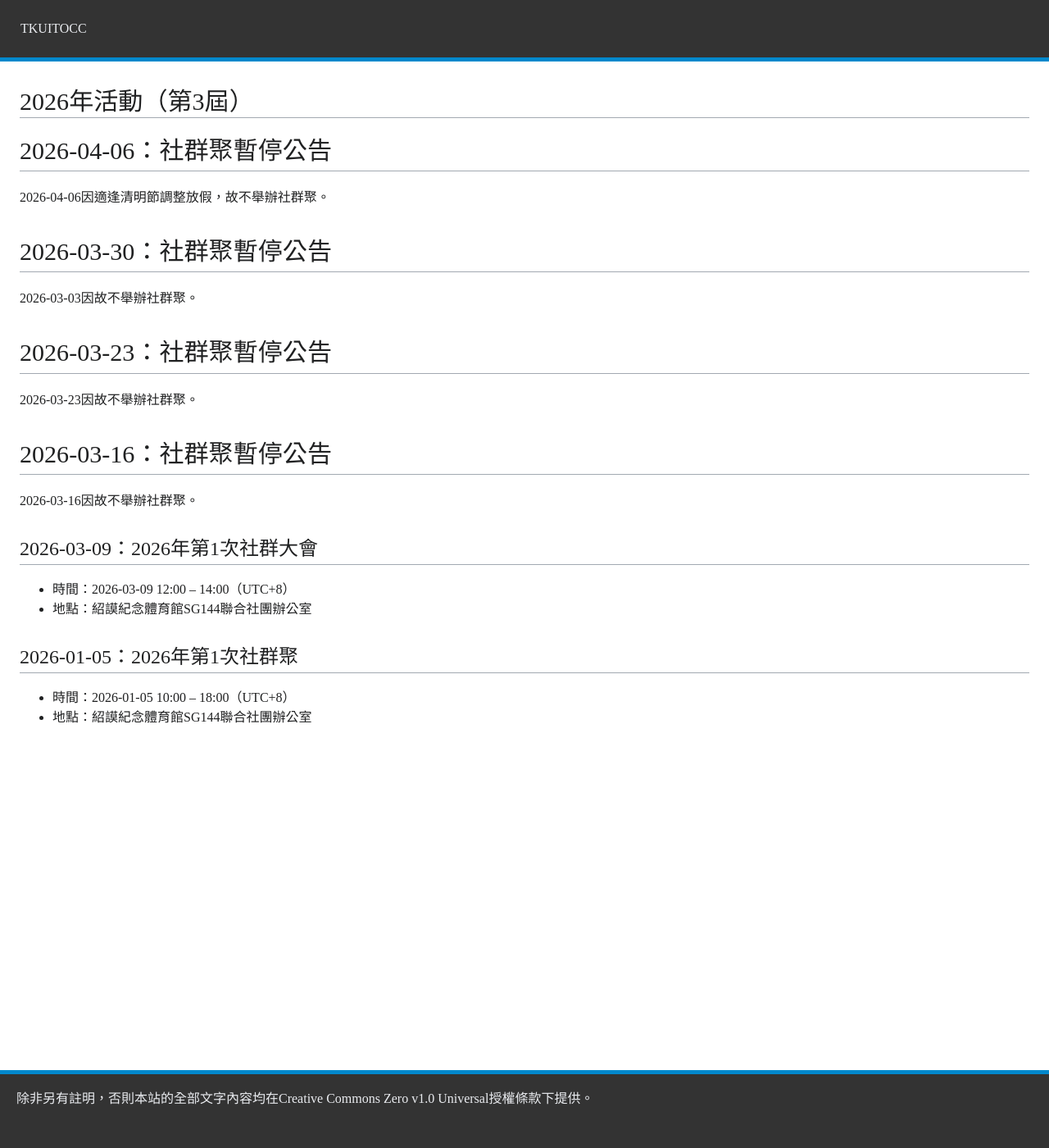
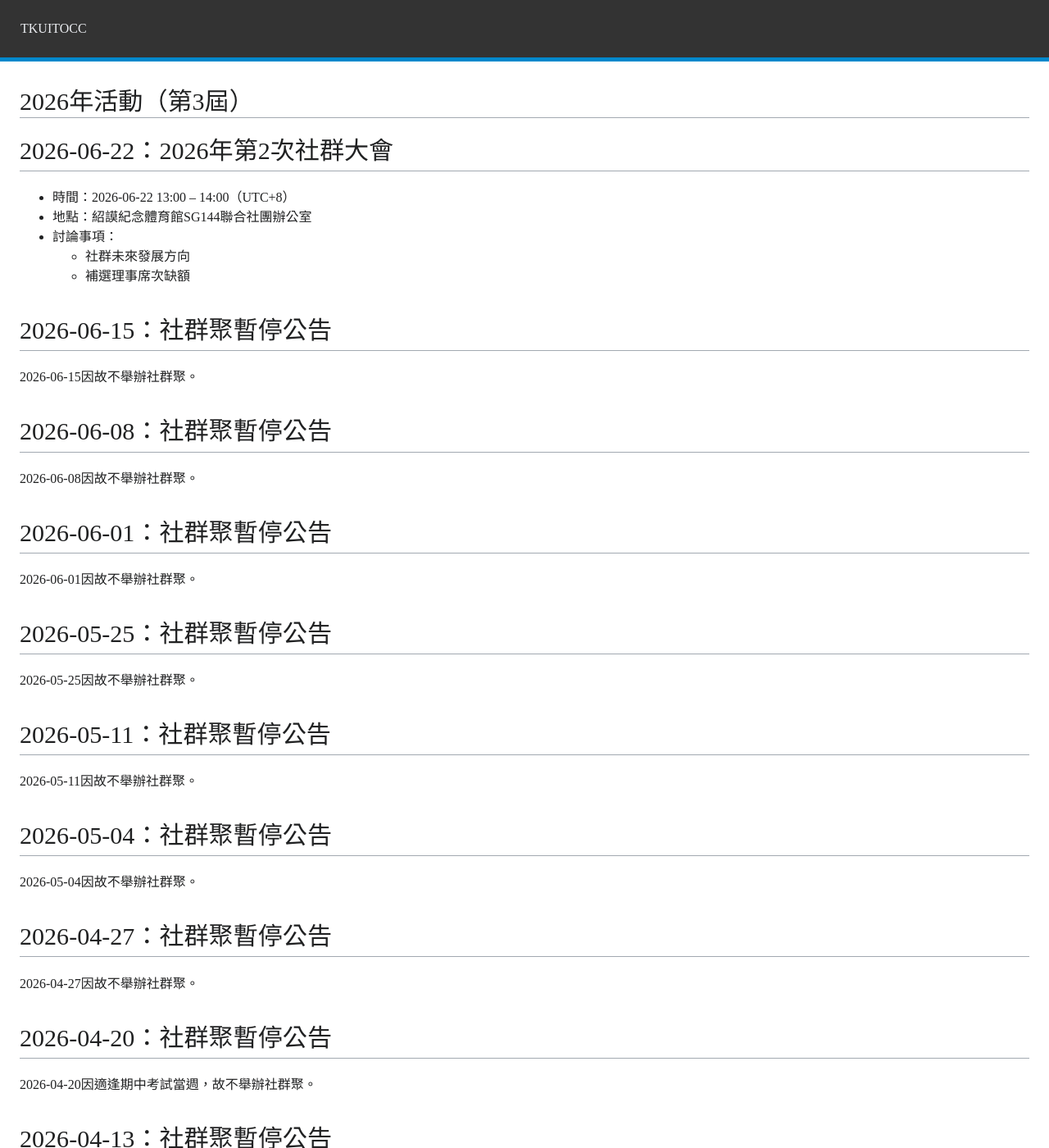
Before and after one commit to tkuitocc/tkuitocc.github.io, a Jekyll site: the page built from docs/zh-Hant-TW/2026/活動.md, in a window 1280 px wide and 1400 px high. Shown: the whole window at 82% size. Built offline with Jekyll 4.4.1, drawn with Linux system fonts in a browser that asks for light colours; our own code applies the rules of GitHub Pages for plain Markdown files; some of the changed text lies outside the part shown.

```diff
--- a/docs/zh-Hant-TW/2026/活動.md
+++ b/docs/zh-Hant-TW/2026/活動.md
@@ -1,4 +1,48 @@
 # 2026年活動（第3屆）
+
+# 2026-06-22：2026年第2次社群大會
+
+* 時間：2026-06-22 13:00 – 14:00（UTC+8）
+* 地點：紹謨紀念體育館SG144聯合社團辦公室
+* 討論事項：
+  * 社群未來發展方向
+  * 補選理事席次缺額
+
+# 2026-06-15：社群聚暫停公告
+
+2026-06-15因故不舉辦社群聚。
+
+# 2026-06-08：社群聚暫停公告
+
+2026-06-08因故不舉辦社群聚。
+
+# 2026-06-01：社群聚暫停公告
+
+2026-06-01因故不舉辦社群聚。
+
+# 2026-05-25：社群聚暫停公告
+
+2026-05-25因故不舉辦社群聚。
+
+# 2026-05-11：社群聚暫停公告
+
+2026-05-11因故不舉辦社群聚。
+
+# 2026-05-04：社群聚暫停公告
+
+2026-05-04因故不舉辦社群聚。
+
+# 2026-04-27：社群聚暫停公告
+
+2026-04-27因故不舉辦社群聚。
+
+# 2026-04-20：社群聚暫停公告
+
+2026-04-20因適逢期中考試當週，故不舉辦社群聚。
+
+# 2026-04-13：社群聚暫停公告
+
+2026-04-13因適逢期中考試前一週，故不舉辦社群聚。
 
 # 2026-04-06：社群聚暫停公告
 
```
Also changed, not shown: docs/en-US/2026/Events.md (+44 -0 lines), docs/en-US/index.md (+8 -0 lines), docs/zh-Hant-TW/index.md (+8 -0 lines).
